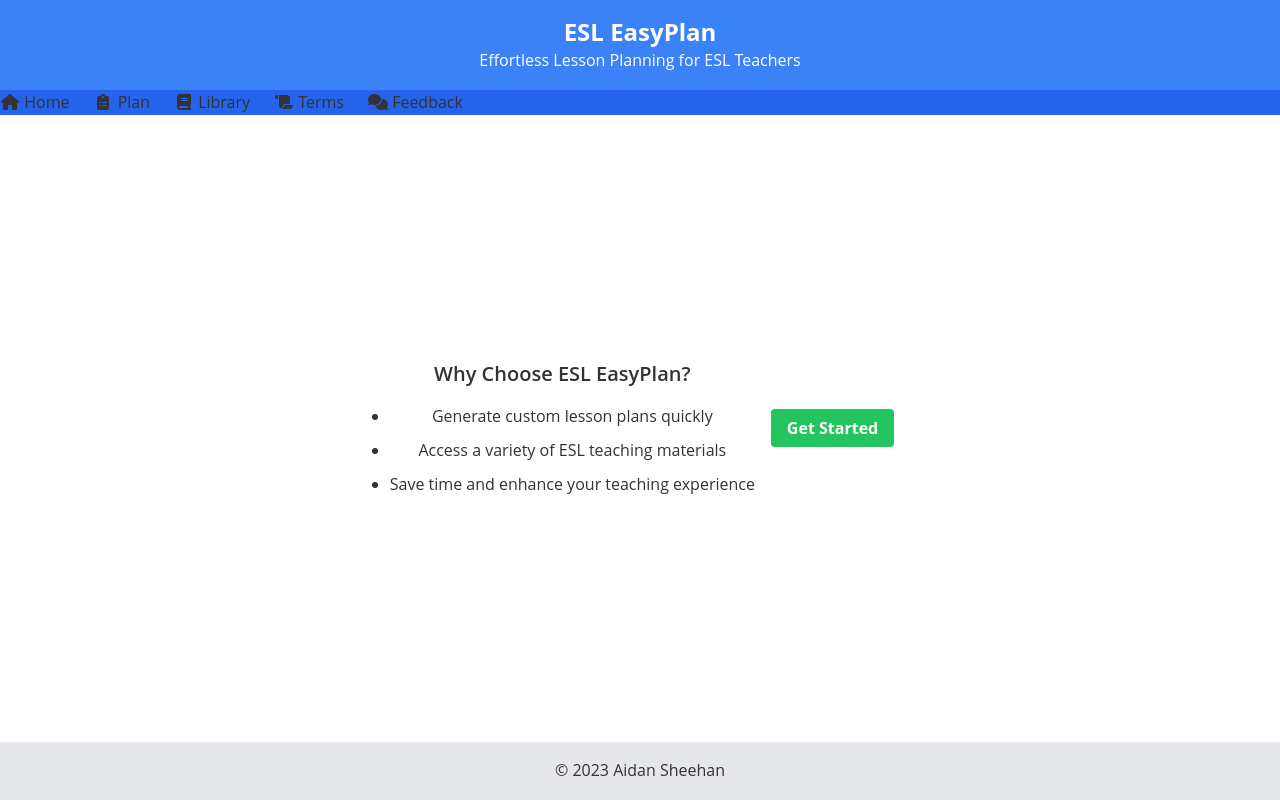
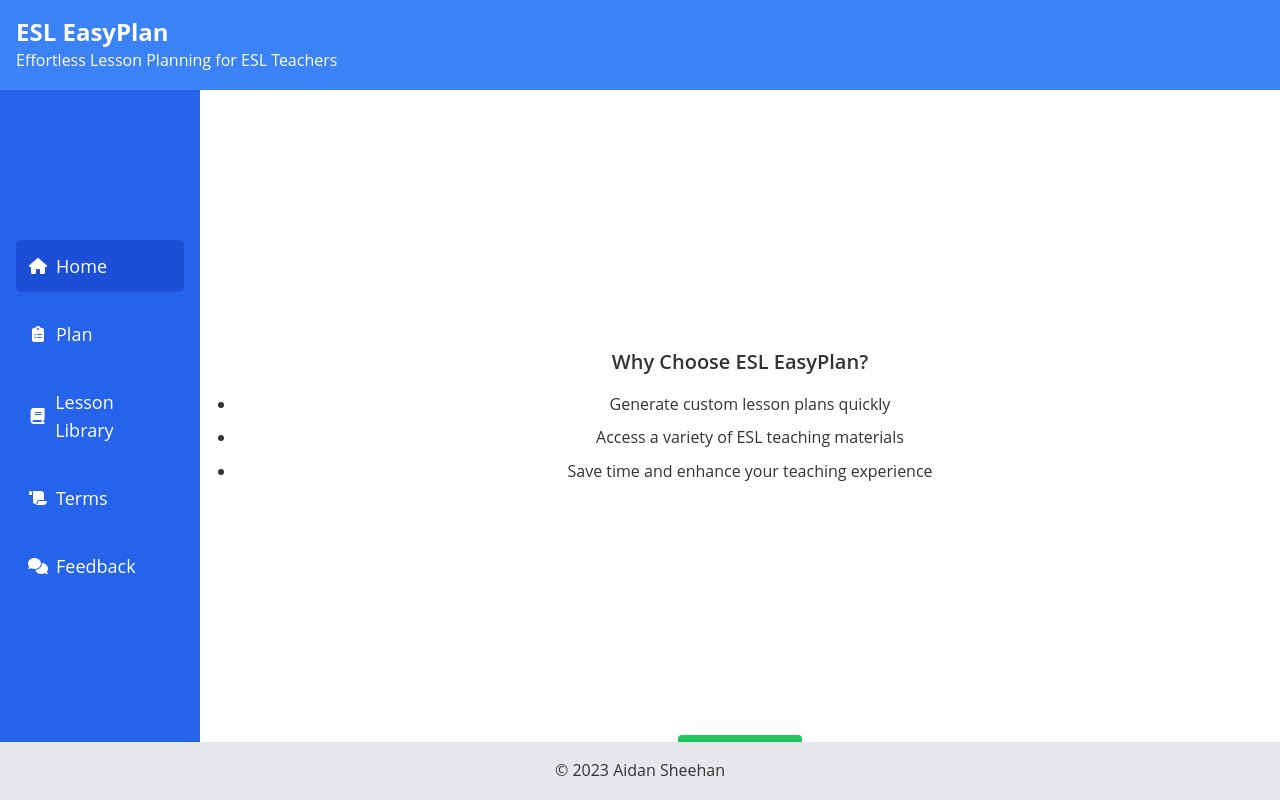
Before and after one commit to aidansheehan/unplan-app, a Next.js app: page / in a window 1280 px wide. Built offline with nearby package versions, Linux system fonts and the light colour scheme.

Commit message:
navbar new: better navbar

```diff
--- a/src/components/layout.js
+++ b/src/components/layout.js
@@ -1,8 +1,36 @@
-// import Link from 'next/link';
 import { useState } from 'react';
 import { FontAwesomeIcon } from '@fortawesome/react-fontawesome';
 import { faHome, faClipboardList, faBook, faBars, faTimes, faScroll, faComments } from '@fortawesome/free-solid-svg-icons';
-import Link from 'next/link';
+// import Link from 'next/link';
+import SidebarComponent from './sidebar-component';
+
+const NAV_ITEMS = [
+  {
+    href: '/',
+    icon: faHome,
+    text: 'Home'
+  },
+  {
+    href: '/plan',
+    icon: faClipboardList,
+    text: 'Plan'
+  },
+  {
+    href: '/library',
+    icon: faBook,
+    text: 'Lesson Library'
+  },
+  {
+    href: '/terms',
+    icon: faScroll,
+    text: 'Terms'
+  },
+  {
+    href: '/feedback',
+    icon: faComments,
+    text: 'Feedback'
+  }
+]
 
 const Layout = ({ children, title }) => {
   const APP_TITLE = title || 'ESL EasyPlan';
@@ -11,16 +39,16 @@ const Layout = ({ children, title }) => {
   const toggleNav = () => setIsNavOpen(!isNavOpen);
 
   return (
-    <div className="flex flex-col min-h-screen">
-      <header className="text-center p-4 bg-blue-500 text-white">
-        <h1 className="text-2xl font-bold">{APP_TITLE}</h1>
-        <p className="hidden md:block">Effortless Lesson Planning for ESL Teachers</p>
-        <button className="absolute top-4 right-4 md:hidden" onClick={toggleNav}>
-          <FontAwesomeIcon icon={isNavOpen ? faTimes : faBars} size="lg" />
-        </button>
+    <div className="grid grid-rows-layout grid-cols-layout min-h-screen">
+      <header className="col-start-1 col-end-3 row-start-1 bg-blue-500 p-4 text-white">
+        <h1 className="text-2xl font-bold">{title || 'ESL EasyPlan'}</h1>
+        <p>Effortless Lesson Planning for ESL Teachers</p>
+        {/* ... other header content */}
       </header>
 
-      <nav className={`absolute top-full left-0 w-full bg-blue-600 p-4 md:p-0 md:static md:flex ${isNavOpen ? 'block' : 'hidden'} transition-all ease-in-out duration-300`}>
+      <SidebarComponent navItems={NAV_ITEMS} />
+
+      {/* <nav className={`absolute top-full left-0 w-full bg-blue-600 p-4 md:p-0 md:static md:flex ${isNavOpen ? 'block' : 'hidden'} transition-all ease-in-out duration-300`}>
         <ul className="flex flex-col md:flex-row justify-center items-center space-y-4 md:space-y-0 md:space-x-6">
           <li className="hover:text-blue-300 transition-colors duration-200">
             <Link href="/"><FontAwesomeIcon icon={faHome} fixedWidth /> Home</Link>
@@ -38,13 +66,13 @@ const Layout = ({ children, title }) => {
             <Link href="/feedback"><FontAwesomeIcon icon={faComments} fixedWidth /> Feedback</Link>
           </li>
         </ul>
-      </nav>
+      </nav> */}
 
-      <main className="flex-grow flex items-center justify-center">
+      <main className="row-start-2 row-end-3 col-start-2 col-end-3 p-4">
         {children}
       </main>
 
-      <footer className="text-center p-4 bg-gray-200">
+      <footer className="col-start-1 col-end-3 row-start-3 bg-gray-200 p-4 text-center">
         © 2023 Aidan Sheehan
       </footer>
     </div>
--- /dev/null
+++ b/src/components/sidebar-component.js
@@ -0,0 +1,38 @@
+import { FontAwesomeIcon } from "@fortawesome/react-fontawesome";
+import Link from "next/link";
+import { useRouter } from "next/router";
+import { useEffect, useState } from "react";
+
+  // Sidebar component
+  const SidebarComponent = ({navItems}) => {
+
+    const router = useRouter()
+
+    // Define a state to track the active page
+    const [ activePage, setActivePage ] = useState('')
+
+    useEffect(() => {
+      setActivePage(router.pathname)
+    }, [router])
+
+    return (
+<aside className="bg-blue-600 p-4 row-start-2 row-end-3 col-start-1 flex flex-col justify-center">
+  <nav>
+    <ul className="space-y-4">
+      {navItems.map(item => (
+        <li key={item.href} className={`rounded-md transition-all duration-300 ease-in-out transform hover:scale-105 hover:shadow-md ${activePage === item.href ? 'bg-blue-700 text-white' : 'hover:bg-blue-500 text-white'}`}>
+          <Link href={item.href} className="flex items-center space-x-2 p-3">
+            <FontAwesomeIcon icon={item.icon} fixedWidth />
+            <span className="text-lg">{item.text}</span>
+          </Link>
+        </li>
+      ))}
+    </ul>
+  </nav>
+</aside>
+
+
+    )
+};
+
+export default SidebarComponent
--- a/src/styles/globals.css
+++ b/src/styles/globals.css
@@ -9,3 +9,11 @@ body {
 }
 
 /* globals.css */
+
+.grid-rows-layout {
+  grid-template-rows: auto 1fr auto; /* Header, content, footer */
+}
+
+.grid-cols-layout {
+  grid-template-columns: 200px 1fr; /* Sidebar width and content */
+}
```
